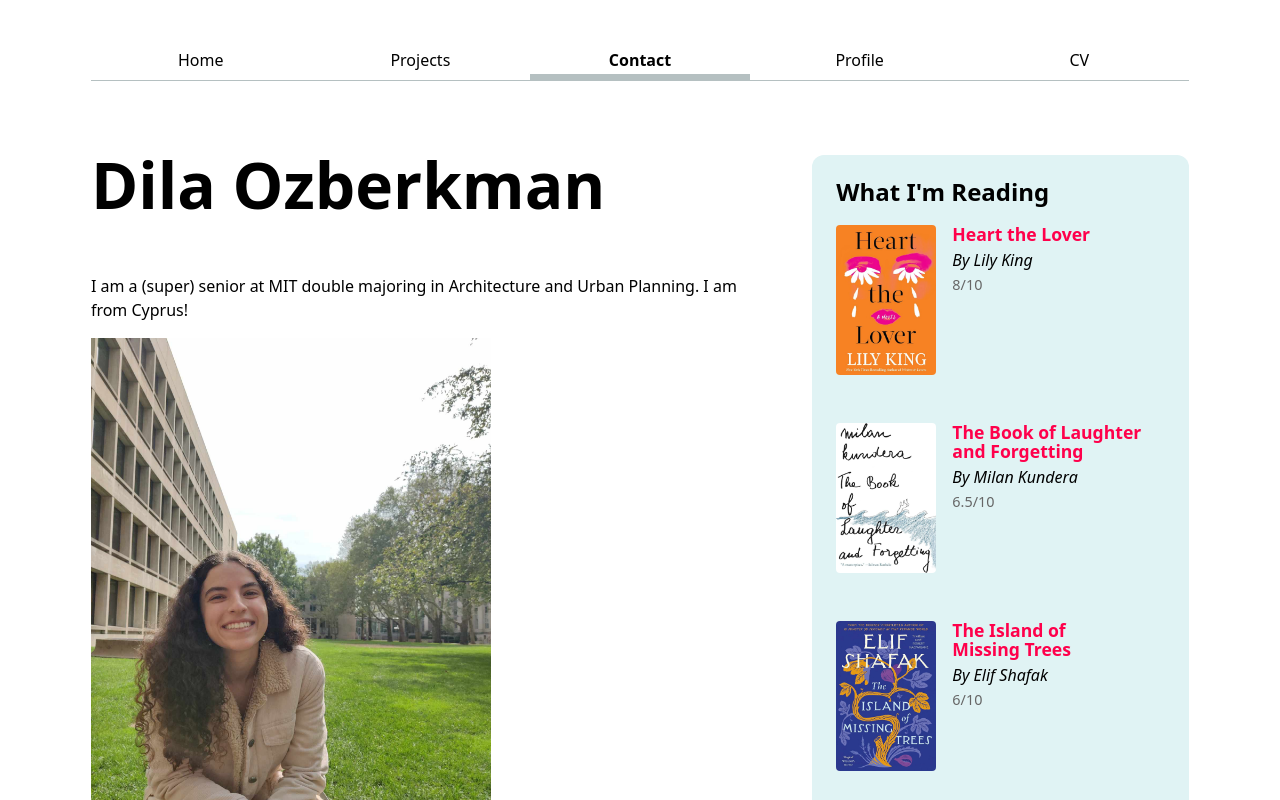
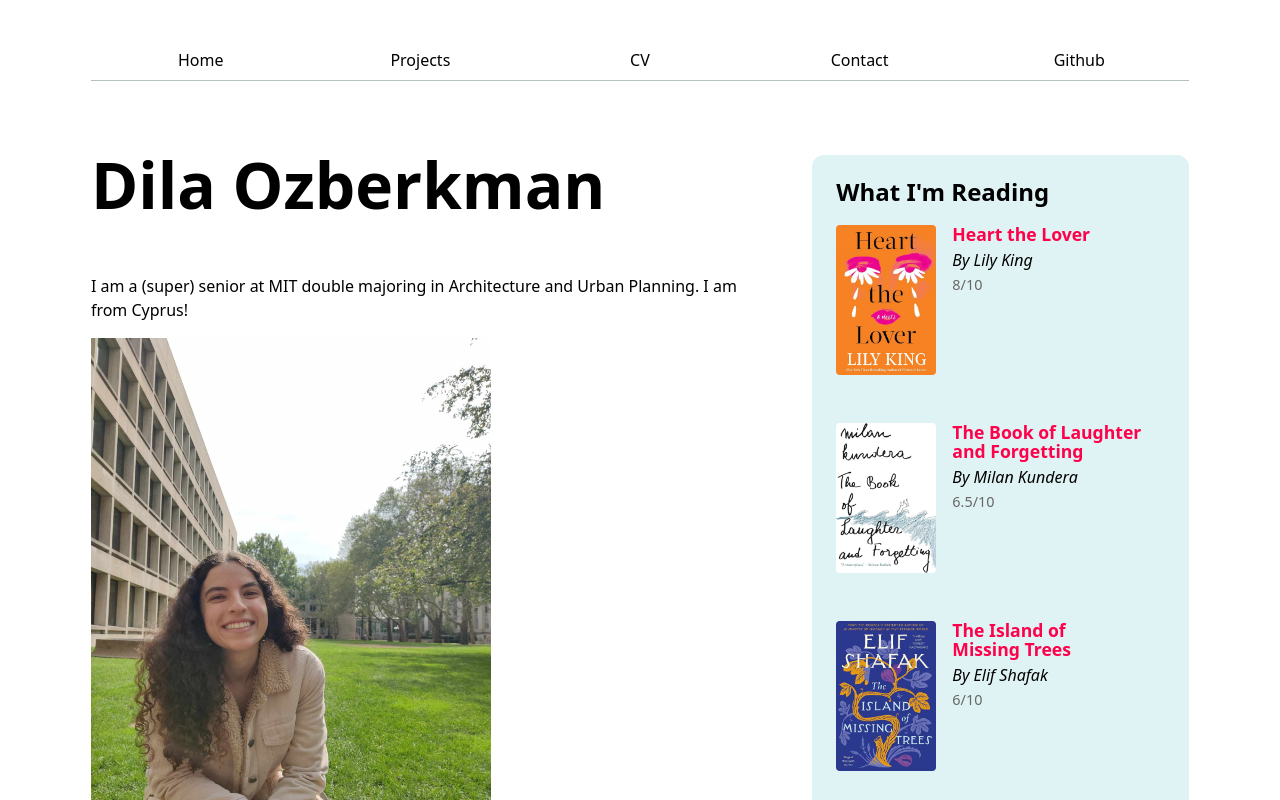
Before and after one commit to dilaozberkman/lab3, a SvelteKit app: page / in a window 1280 px wide. Shown: the top 800 px of the page. Built offline with nearby package versions, Linux system fonts and the light colour scheme.

Commit message:
added control flow navbar

```diff
--- a/src/routes/+layout.svelte
+++ b/src/routes/+layout.svelte
@@ -1,11 +1,20 @@
-<nav class="menu">
-  <ul>
-    <li><a href=".">Home</a></li>
-    <li><a href="projects">Projects</a></li>
-    <li><a href="contact" class="current">Contact</a></li>
-    <li><a href="https://github.com/dilaozberkman" target="_blank">Profile</a></li>
-    <li><a href="resume">CV</a></li>
-  </ul>
+<script>
+    import { base } from "$app/paths";
+    let pages = [
+        {url: "/", title: "Home"},
+        {url: "/projects", title: "Projects"},
+        {url: "/resume", title: "CV"},
+        {url: "/contact", title: "Contact"},
+        {url: "https://github.com/dilaozberkman", title: "Github"},
+        ];
+</script>
+
+<nav>
+  {#each pages as p}
+    <a href={base + p.url}>
+      {p.title}
+    </a>
+  {/each}
 </nav>
 
 <slot />
```
